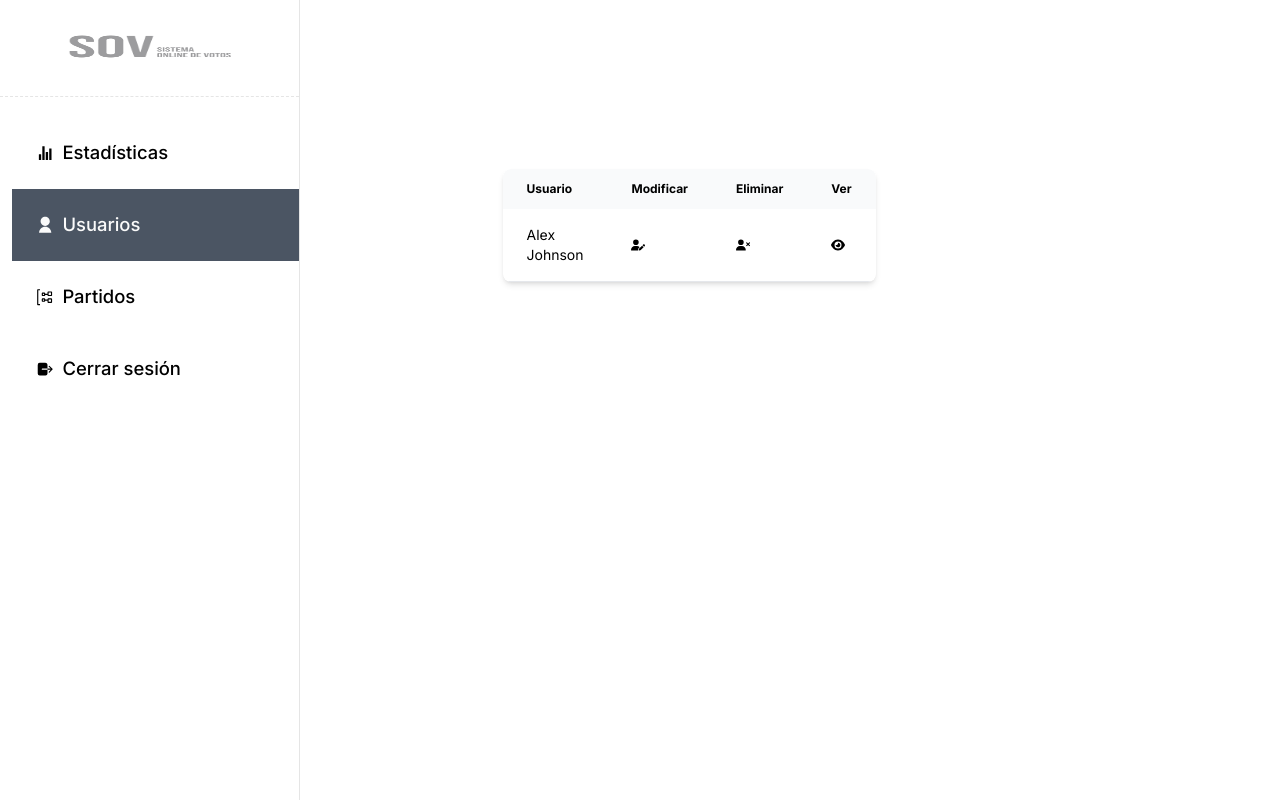
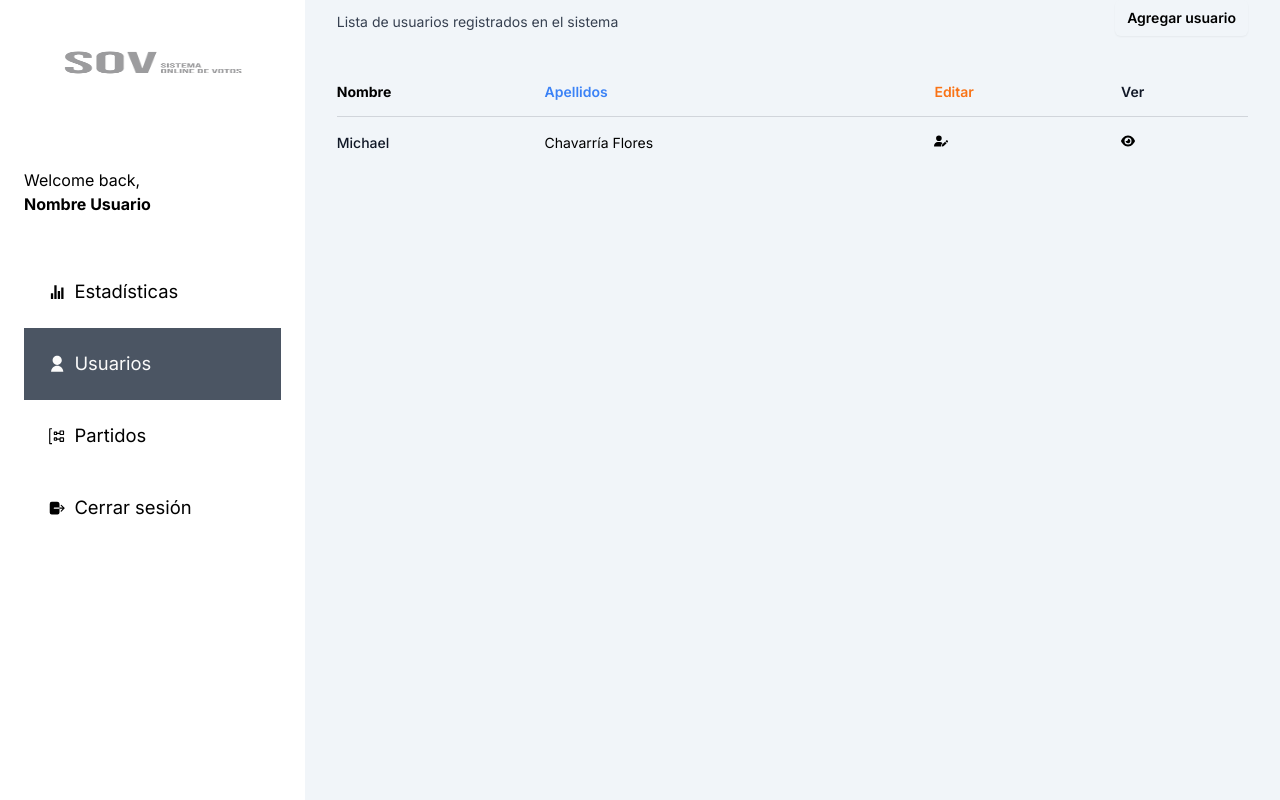
Before and after one commit to maikolchf/REACT, a Next.js app in the folder primeros-pasos/: page /usuarios in a window 1280 px wide. Built offline with nearby package versions, Linux system fonts and the light colour scheme.

Commit message:
Se agrega tabla de usuarios

```diff
--- a/primeros-pasos/app/(general)/layout.tsx
+++ b/primeros-pasos/app/(general)/layout.tsx
@@ -6,15 +6,17 @@ export default function GeneralLayout({
   children: React.ReactNode;
 }) {
   return (
-    <>
-      <div className="container flex flex-col mx-auto bg-white">
-        <Sidebar></Sidebar>
-        <div className="flex ml-9">
-          <div className="w-full max-w-full sm:w-1/4 mx-auto bg-white">
-            {children}
-          </div>
+    <div className="bg-slate-100 overflow-y-scroll w-screen h-screen antialiased text-slate-300 selection:bg-blue-600 selection:text-white">
+
+      <div className="flex">
+
+        <Sidebar />
+
+        <div className="w-full text-slate-900">
+          { children }
         </div>
+
       </div>
-    </>
+    </div>
   );
 }
--- a/primeros-pasos/app/(general)/usuarios/page.tsx
+++ b/primeros-pasos/app/(general)/usuarios/page.tsx
@@ -1,5 +1,5 @@
 import Link from "next/link";
-import { FaUserPen, FaUserXmark,FaEye } from "react-icons/fa6";
+import { FaUserPen, FaUserXmark, FaEye } from "react-icons/fa6";
 export const metadata = {
     title: 'About Page',
     description: 'Pagina de about'
@@ -7,35 +7,40 @@ export const metadata = {
 
 export default function UsuarioPage() {
     return (
-        <>
-            <div className='flex'>
-                <div className="flex items-center justify-center min-h-[450px]">
-                    <div className="overflow-x-auto relative shadow-md sm:rounded-lg">
-                        <div className="overflow-x-auto relative shadow-md sm:rounded-lg">
-                            <table className="w-full text-sm text-left">
-                                <thead className="text-xs bg-gray-50">
+        <div className="px-4 sm:px-6 lg:px-8">
+            <div className="sm:flex sm:items-center">
+                <div className="sm:flex-auto">
+                    <h1 className="text-base font-semibold leading-6 text-gray-900"></h1>
+                    <p className="mt-2 text-sm text-gray-700">Lista de usuarios registrados en el sistema</p>
+                </div>
+                <div className="mt-4 sm:ml-16 sm:mt-0 sm:flex-none">
+                    <button type="button" className="block rounded-md bg-balck px-3 py-2 text-center text-sm font-semibold text-black shadow-sm hover:text-white hover:bg-black focus-visible:outline focus-visible:outline-2 focus-visible:outline-offset-2 focus-visible:outline-black">Agregar usuario</button>
+                </div>
+            </div>
+            <div className="mt-8 flow-root">
+                <div className="-mx-4 -my-2 overflow-x-auto sm:-mx-6 lg:-mx-8">
+                    <div className="inline-block min-w-full py-2 align-middle sm:px-6 lg:px-8">
+                        <table className="min-w-full divide-y divide-gray-300">
+                            <thead>
                                 <tr>
-                                        <th scope="col" className="py-3 px-6">Usuario</th>
-                                        <th scope="col" className="py-3 px-6">Modificar</th>
-                                        <th scope="col" className="py-3 px-6">Eliminar</th>
-                                        <th scope="col" className="py-3 px-6">Ver</th>
+                                    <th scope="col" className="py-3.5 pl-4 pr-3 text-left text-sm front-semibold text-black sm:pl-0">Nombre</th>
+                                    <th scope="col" className="px-3 py-3.5 text-left text-sm font-semibold text-blue-500">Apellidos</th>
+                                    <th scope="col" className="px-3 py-3.5 text-left text-sm font-semibold text-orange-500">Editar</th>
+                                    <th scope="col" className="px-3 py-3.5 text-left text-sm font-semibold text-gray-900">Ver</th>
                                 </tr>
                             </thead>
-                                <tbody>
-                                    <tr className="bg-white border-b">
-                                        <td className="py-4 px-6">Alex Johnson</td>
-                                        <td className="py-4 px-6"><Link href={"#"}><FaUserPen /></Link></td>
-                                        <td className="py-4 px-6"><Link href={"#"}><FaUserXmark /></Link></td>
-                                        <td className="py-4 px-6"><Link href={"#"}><FaEye /></Link></td>
+                            <tbody className="">
+                                <tr>
+                                    <td className="whitespace-nowrap py-4 pl-4 pr-3 text-sm font-medium text-gray-900 sm:pl-0">Michael</td>
+                                    <td className="whitespace-nowrap px-3 py-4 text-sm text-black">Chavarría Flores</td>
+                                    <td className="whitespace-nowrap px-3 py-4 text-sm text-black"><button><FaUserPen/></button></td>
+                                    <td className="whitespace-nowrap px-3 py-4 text-sm text-black"><button><FaEye/></button></td>
                                 </tr>
-
                             </tbody>
                         </table>
                     </div>
                 </div>
-
             </div>
         </div>
-        </>
     )
 }
--- a/primeros-pasos/components/sideBar/Sidebar.tsx
+++ b/primeros-pasos/components/sideBar/Sidebar.tsx
@@ -16,10 +16,10 @@ const itemsBarra = [
 ]
 
 export const Sidebar = () => {
-    return (
+  {/*return (
         <aside className="logo group/sidebar flex flex-col shrink-0 lg:w-[300px] w-[250px] transition-all duration-300 ease-in-out m-0 fixed z-40 inset-y-0 left-0 bg-white border-r border-r-dashed border-r-neutral-200 sidenav fixed-start loopple-fixed-start" id="sidenav-main">
             <div className="flex shrink-0 px-8 items-center justify-between h-[96px]">
-                    <Image className='h-[96px]' src={logo} alt='logo'/>
+                <Image className='h-[96px]' src={logo} alt='logo' />
             </div>
             <div className="hidden border-b border-dashed lg:block dark:border-neutral-700/70 border-neutral-200"></div>
             <div className="relative pl-3 my-5 overflow-y-scroll">
@@ -32,5 +32,34 @@ export const Sidebar = () => {
                 </div>
             </div>
         </aside>
+    )*/}
+  return (
+
+    <div id="menu"
+      style={{ width: '400px' }}
+      className="bg-white min-h-screen z-10 text-black w-64 left-0 overflow-y-scroll">
+
+
+      <div id="logo" className="my-4 px-6">
+        <h1 className="flex items-center  text-lg md:text-2xl font-bold">
+          <Image className='h-[96px]' src={logo} alt='logo' />
+        </h1>
+      </div>
+      <div id="profile" className="px-6 py-10">
+        <p className="">Welcome back,</p>
+        <a href="#" className="inline-flex space-x-2 items-center">
+          <span className="text-sm md:text-base font-bold">
+            Nombre Usuario
+          </span>
+        </a>
+      </div>
+      <div id="nav" className="w-full px-6">
+        {
+          itemsBarra.map(item => (
+            <SidebarItem key={item.path} {...item} />
+          ))
+        }
+      </div>
+    </div>
   )
 }
```
Lines whose indentation alone changed are shown as unchanged.
